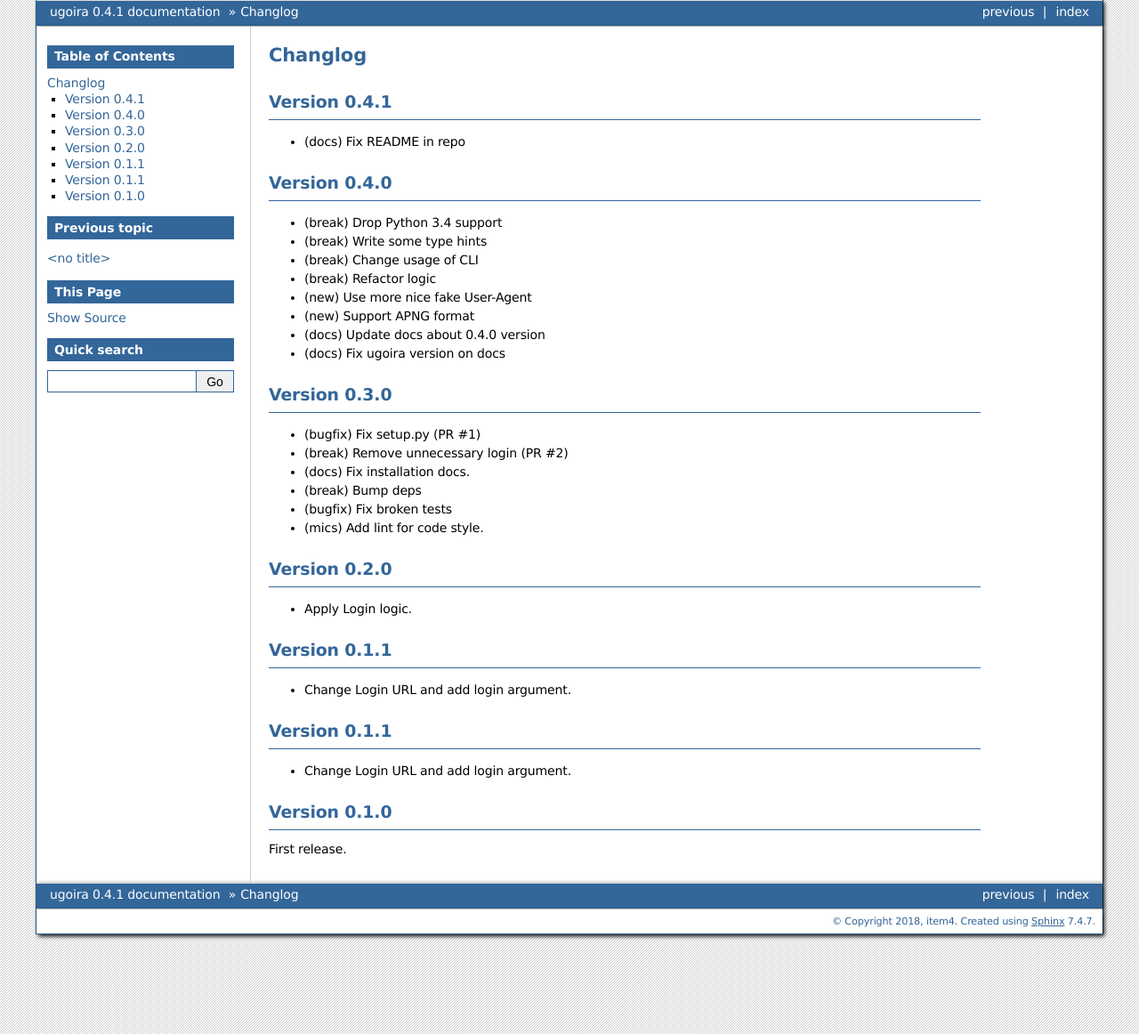
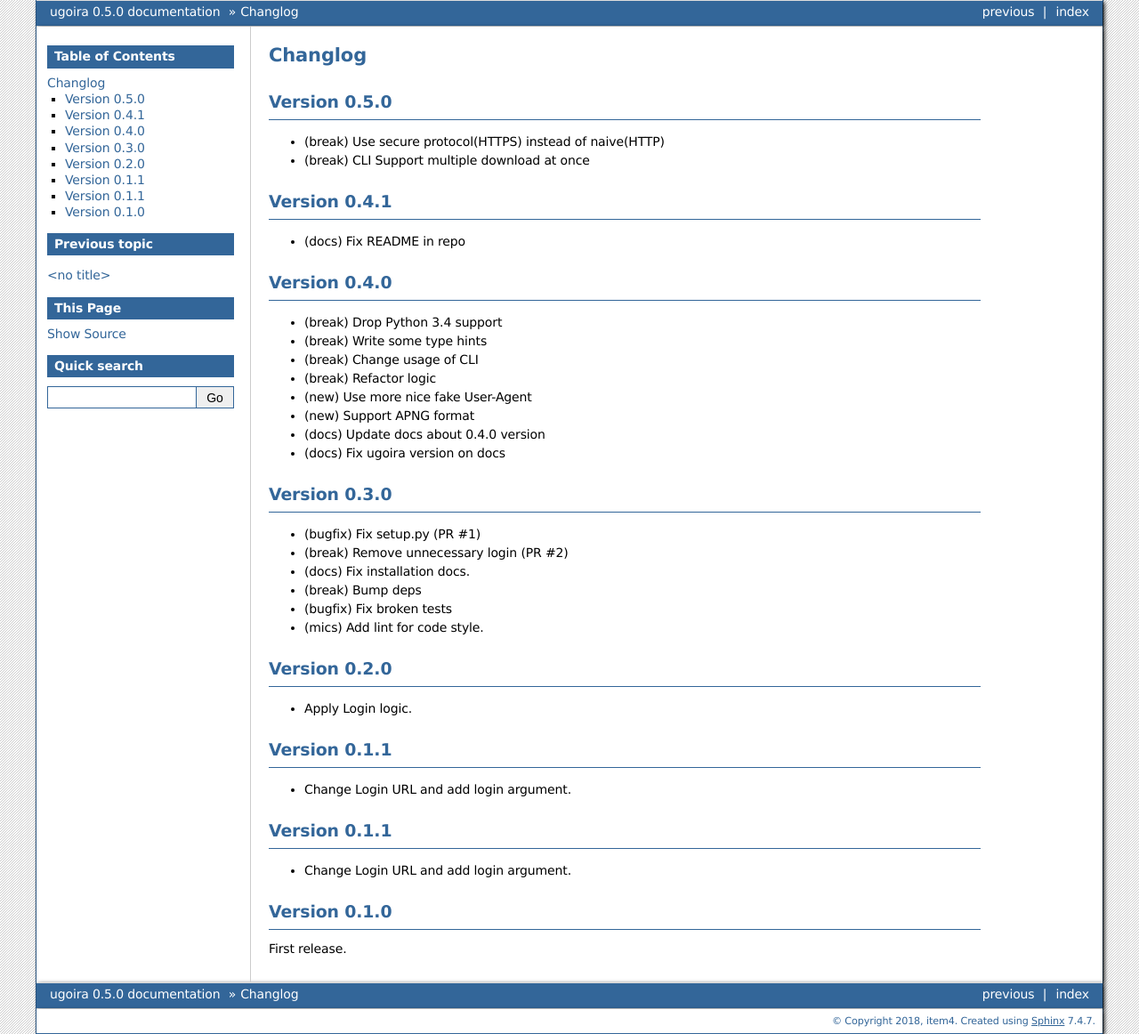
Before and after one commit to item4/ugoira, a Sphinx documentation site: the page built from docs/changelog.rst, in a window 1280 px wide. Shown: the whole page at 89% size. Built offline with Sphinx 7.4.7, drawn with Linux system fonts in a browser that asks for light colours.

Commit message:
Release 0.5.0

```diff
--- a/docs/changelog.rst
+++ b/docs/changelog.rst
@@ -1,5 +1,11 @@
 Changlog
 ========
+
+Version 0.5.0
+-------------
+
+- (break) Use secure protocol(HTTPS) instead of naive(HTTP)
+- (break) CLI Support multiple download at once
 
 Version 0.4.1
 -------------
--- a/docs/conf.py
+++ b/docs/conf.py
@@ -62,9 +62,9 @@ author = 'item4'
 # built documents.
 #
 # The short X.Y version.
-version = '0.4.1'
+version = '0.5.0'
 # The full version, including alpha/beta/rc tags.
-release = '0.4.1'
+release = '0.5.0'
 
 # The language for content autogenerated by Sphinx. Refer to documentation
 # for a list of supported languages.
--- a/setup.py
+++ b/setup.py
@@ -29,11 +29,11 @@ setup(
     name='ugoira',
     author='item4',
     author_email='item4_hun' '@' 'hotmail.com',
-    version='0.4.1',
+    version='0.5.0',
     description='ugoira for download pixiv ugoira images',
     long_description=open('README.rst').read(),
     url='https://github.com/item4/ugoira',
-    download_url='https://github.com/item4/ugoira/tarball/0.4.1',
+    download_url='https://github.com/item4/ugoira/tarball/0.5.0',
     license='MIT',
     packages=find_packages(),
     install_requires=install_requires,
@@ -57,6 +57,8 @@ setup(
         'Operating System :: MacOS :: MacOS X',
         'Operating System :: POSIX :: Linux',
         'Programming Language :: Python :: 3.5',
+        'Programming Language :: Python :: 3.6',
+        'Programming Language :: Python :: 3.7',
         'Programming Language :: Python :: 3 :: Only',
         'Topic :: Internet :: WWW/HTTP :: Dynamic Content',
         'Topic :: Multimedia :: Graphics',
```
